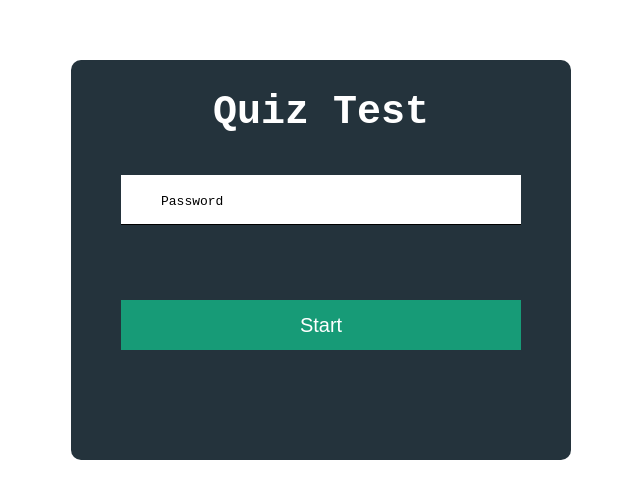
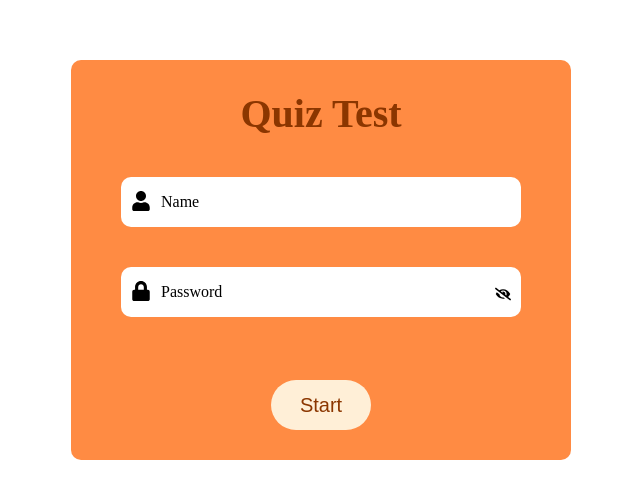
Before and after one commit to gs4lthung/Quizz-app, a React (Create React App) app in the folder my-app/: page / in a window 1280 px wide. Shown: the part 140-638 px from the top of the page, without its empty margins (319-959 px from the left). Built offline with nearby package versions, Linux system fonts and the light colour scheme.

Commit message:
Fix Giao dien

```diff
--- a/my-app/package.json
+++ b/my-app/package.json
@@ -3,11 +3,14 @@
   "version": "0.1.0",
   "private": true,
   "dependencies": {
+    "@fortawesome/fontawesome-svg-core": "^6.4.2",
+    "@fortawesome/free-solid-svg-icons": "^6.4.2",
     "@testing-library/jest-dom": "^5.17.0",
     "@testing-library/react": "^13.4.0",
     "@testing-library/user-event": "^13.5.0",
     "react": "^18.2.0",
     "react-dom": "^18.2.0",
+    "react-icons": "^4.11.0",
     "react-router-dom": "^6.17.0",
     "react-scripts": "5.0.1",
     "sass": "^1.69.5",
@@ -36,5 +39,8 @@
       "last 1 firefox version",
       "last 1 safari version"
     ]
+  },
+  "devDependencies": {
+    "@fortawesome/fontawesome-free": "^6.4.2"
   }
 }
--- a/my-app/src/layouts/ScreenHome/HomeService.js
+++ b/my-app/src/layouts/ScreenHome/HomeService.js
@@ -1,27 +1,21 @@
 import React, { useState } from 'react'
 
-export function HandleInputClick() {
-  const [isactive,SetIsActive] = useState(false);
-  const setInputActive = (e) => {
+export function Hide(type, setType) {
+    setType(type === 'text' ? 'password' : 'text');
+  }
+export function HandleInputClick(SetIsActive) {
+    SetIsActive(true);
+}
+export function HandleInputBlur(SetIsActive, e) {
     if (e.target.value === '') {
-        SetIsActive(true);
+        SetIsActive(false)
     }
-    else {
-        SetIsActive(false);
+}
+export function InputName(SetisName) {
+    SetisName(true);
+}
+export function BlurName(SetisName, e) {
+    if (e.target.value === '') {
+        SetisName(false)
     }
-  }
-  return {isactive, setInputActive}
 }
-
-export function HandleInputBlur() {
-    const [isBlur, SetIsBlur] = useState(false);
-    const setInputBlur = (e) => {
-        if (e.target.value === '') {
-            SetIsBlur(true);
-        }
-        else {
-            SetIsBlur(false);
-        }
-    }
-    return {isBlur,setInputBlur }
-}
--- a/my-app/src/layouts/ScreenHome/ScreenHome.js
+++ b/my-app/src/layouts/ScreenHome/ScreenHome.js
@@ -1,30 +1,52 @@
 import React, {useState } from 'react'
 import { useNavigate } from 'react-router-dom'
+import { FaLock } from "react-icons/fa";
+import { FaEye } from "react-icons/fa";
+import { FaEyeSlash,FaUser } from "react-icons/fa";
 import './Screenhome.scss'
-import { HandleInputBlur, HandleInputClick } from './HomeService';
+import { HandleInputBlur, HandleInputClick, Hide ,InputName,BlurName} from './HomeService.js';
+
 export default function ScreenHome() {
     const nav  = useNavigate();
-    const [type, SetType] = useState(false);
-    const {isactive, setInputActive} = HandleInputClick();
-    const {isBlur, setInputBlur} = HandleInputBlur();
-    const handleHide = () => {
-        SetType(!type)
-    }
+    const [type, SetType] = useState('password');
+    const [isactive,SetIsActive] = useState(false);
+    const [isName,SetisName] = useState(false);
+    const HandleHideClick = () => {
+        Hide(type, SetType);
+    };
+    const HandleClick = () => {
+        HandleInputClick(SetIsActive);
+    };
+    const HandleBlur = (e) => {
+        HandleInputBlur(SetIsActive, e);
+    };
+    const HandleNameCLick = () => {
+        InputName(SetisName);
+    };
+    const HandleNameBlur = (e) => {
+        BlurName(SetisName, e);
+    };
     return (
         <div className='container'>
             <div className="form">
                 <div className="group">
                     <h1>Quiz Test</h1>
                 </div>
-                <div class="group-pass">
-                    <i class="fa-solid fa-lock"></i>
-                    <input onBlur={setInputBlur} onClick={setInputActive} type={type ? 'text':'password'} id="password"/>
-                    <i onClick={handleHide} class={`fa-solid ${type ? 'fa-eye': 'fa-eye-slash'}`}></i>
-                    <label class={`name ${isactive && !isBlur ? 'active': ''}`} for="password">Password</label>
+                <div className="group-pass">
+                <FaUser className='icon_1'/>
+                    <input onBlur={HandleNameBlur} onClick={HandleNameCLick} type="text"/>
+                    <label className={`name ${isName ? 'active': ''}`}>Name</label>
                 </div>
-                <button onClick={() => {
-                    nav('/quiz')
-                }}>Start</button>
+                <div className="group-pass">
+                <FaLock className='icon_1'/>
+                    <input onBlur={HandleBlur} onClick={HandleClick} type={type} id="password"/>
+                    {
+                        type === 'password' ? (<FaEyeSlash onClick={HandleHideClick} className='fa-eye-slash'/>) :
+                        (<FaEye onClick={HandleHideClick} className="fa-eye"/>)
+                    }
+                    <label className={`name ${isactive ? 'active': ''}`} for="password">Password</label>
+                </div>
+                <button onClick={() => {nav('/quiz')}}>Start</button>
             </div>
         </div>
     )
--- a/my-app/src/layouts/ScreenHome/Screenhome.scss
+++ b/my-app/src/layouts/ScreenHome/Screenhome.scss
@@ -1,20 +1,25 @@
-$main-color: #179b77;
-$form-bg: #24333c;
-$bg-color: #c1bdba;
-$white-color:#ffffff;
+$main-color: #ffefd7;
+$form-bg: #ff8b43;
+$bg-color: #ffefd7;
+$text-color:#8b3600;
 $header-size:40px;
 $mg-top:30px;
 $br: 10px;
 $mid-size: 50%;
 @mixin btn($font-size) {
-    width: 80%;
+    width: 20%;
     height: 50px;
     background-color: $main-color;
-    color: $white-color;
+    color: $text-color;
     outline: none;
     border: none;
     cursor: pointer;
     font-size: $font-size;
+    border-radius: 40px;
+}
+@mixin block($width, $height) {
+    width: $width;
+    height: $height;
 }
 @mixin Center($X,$Y,$axisX,$axisY) {
     left: $X;
@@ -43,16 +48,15 @@ $mid-size: 50%;
 }
 .container {
     .form {
-        font-family: monospace;
-        width: 500px;
-        height: 50vh;
+        font-family: cursive;
+        @include block(500px,50vh);
         max-height: 100%;
         @include Position(absolute,null ,null ,null ,null );
         @include Center(50%,50% ,-50% ,-50% );
         background-color: $form-bg;
         border-radius: $br;
         h1 {
-            color: $white-color;
+            color: $text-color;
             font-size: $header-size;
             text-align: center;
             margin-top: $mg-top;
@@ -63,8 +67,8 @@ $mid-size: 50%;
             height: 40px;
             @include Position(relative,null ,null ,null ,null );
             @include Center(50%,0 ,-50% ,0 );
-            i:nth-child(1) {
-                @include Position(absolute,null ,null ,12px ,10px );
+            .icon_1 {
+                @include Position(absolute,null ,null ,16px ,10px );
                 width: 20px;
                 height: 20px;
                 z-index: 1;
@@ -72,10 +76,11 @@ $mid-size: 50%;
             input {
                 border: none;
                 border-bottom: 1px solid #000;
-                width: 100%;
-                height: 50px;
+                @include block(100%,50px );
                 outline: none;
                 padding: 4px 40px 0px;
+                border-radius: 10px;
+                border: none;
                 @include Position(absolute,null ,null ,0 ,null );
             }
             .name {
@@ -88,9 +93,6 @@ $mid-size: 50%;
             }
             .fa-eye,
             .fa-eye-slash {
-                position: absolute;
-                bottom: 15px;
-                right: 10px;
                 @include Position(absolute,null ,10px ,15px ,null );
             }
         }
@@ -98,9 +100,9 @@ $mid-size: 50%;
             bottom: 22px;
         }
         button {
-            position: absolute;
+            @include Position(absolute,null ,null ,null ,null );
             @include btn(20px);
-            @include Center(50%,60%,-50%,0);
+            @include Center(50%,80%,-50%,0);
         }
     }
 }
```
Also changed, not shown: 1 other file (tests, documents, lock files or other folders).
